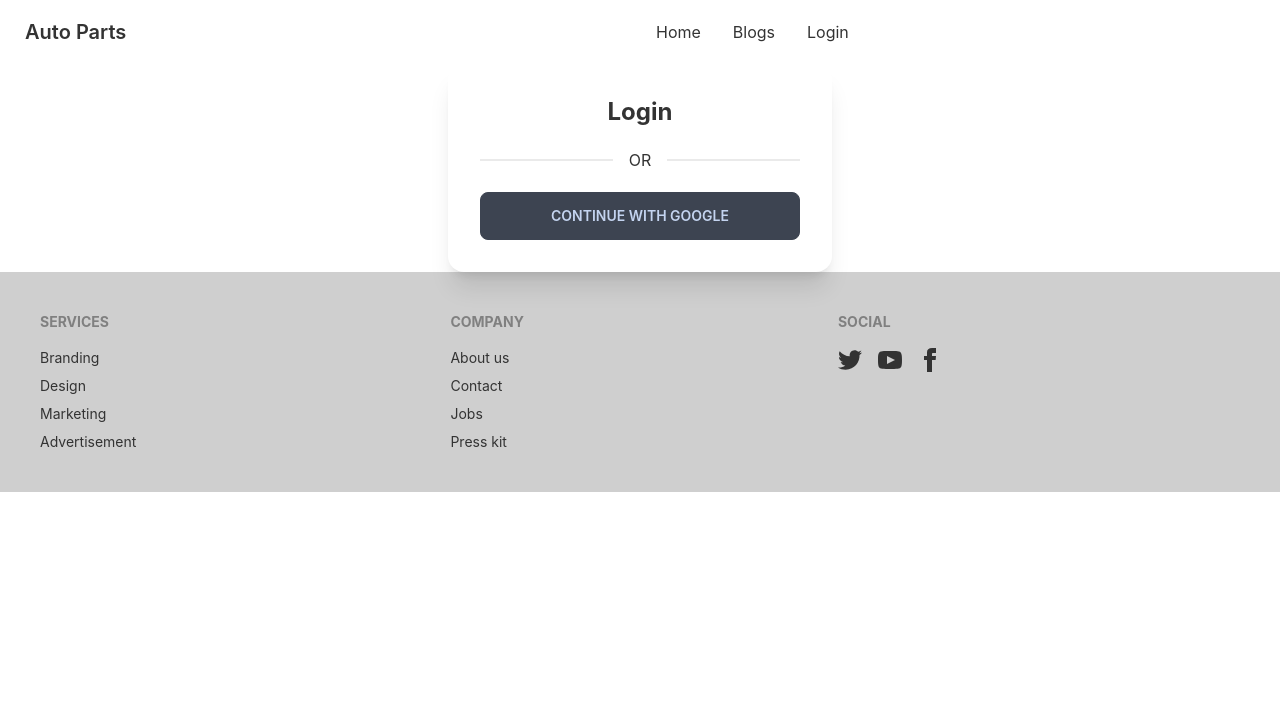
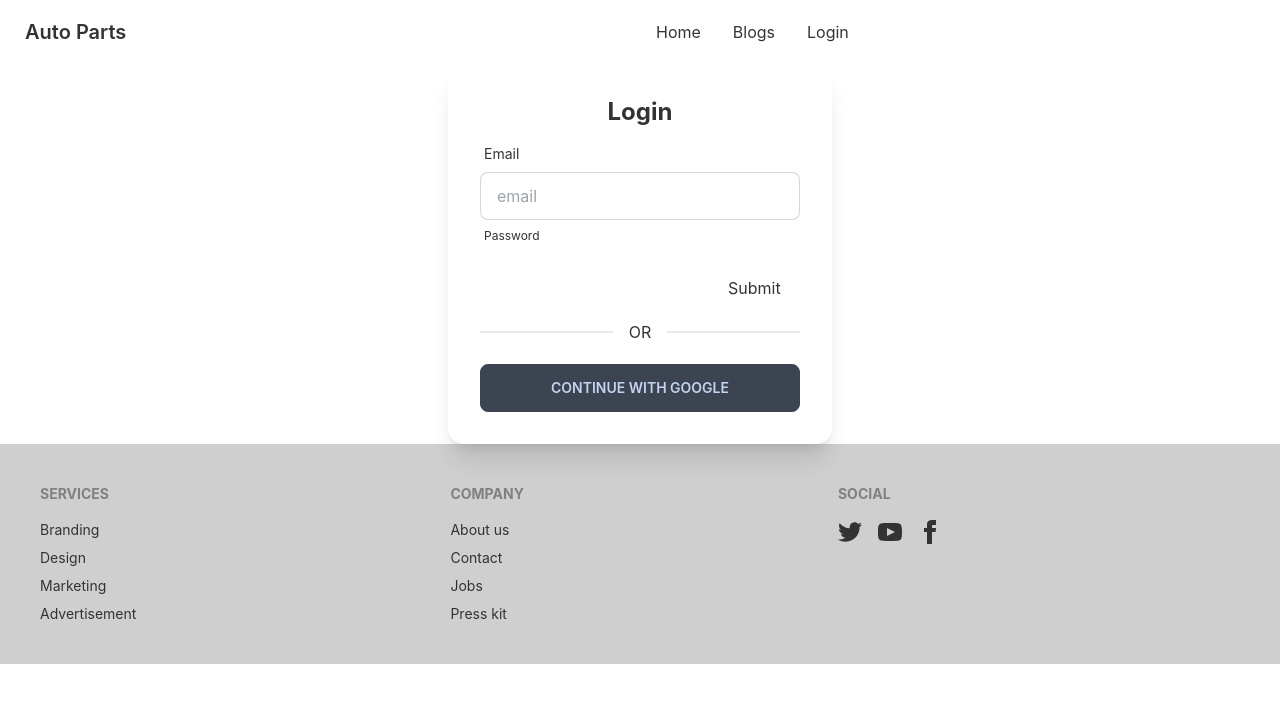
Before and after one commit to dev-nayandas/auto-parts-client, a React (Create React App) app: page /login in a window 1280 px wide. Shown: the top 702 px of the page. Built offline with nearby package versions, Linux system fonts and the light colour scheme; no server answers.

Commit message:
login form half done

```diff
--- a/src/Pages/Home/Login/Login.js
+++ b/src/Pages/Home/Login/Login.js
@@ -1,18 +1,51 @@
 import React from 'react';
 import { useSignInWithGoogle } from 'react-firebase-hooks/auth';
 import auth from '../../../firebase.init';
+import { useForm } from "react-hook-form";
 
 const Login = () => {
     const [signInWithGoogle, user, loading, error] = useSignInWithGoogle(auth);
-    if(user){
-        console.log(user)
+    const { register, formState: { errors }, handleSubmit } = useForm();
+    if (user) {
+        console.log(user);
     }
+
+    const onSubmit = data => console.log(data);
     return (
         <div className='flex  justify-center items-cneter'>
             <div class="card w-96 bg-base-100 shadow-xl">
                 <div class="card-body">
                     <h2 class="text-center text-2xl font-bold">Login</h2>
 
+                    <form onSubmit={handleSubmit(onSubmit)}>
+
+                        <div class="form-control w-full max-w-xs">
+                            <label class="label">
+                                <span class="label-text">Email</span>
+
+                            </label>
+                            <input type="email" placeholder="email" class="input input-bordered w-full max-w-xs"
+                            {...register("email", {
+                                pattern: {
+                                  value: /[A-Za-z]{3}/,
+                                  message: 'error message' // JS only: <p>error message</p> TS only support string
+                                }
+                              })}
+                            />
+                            <label class="label">
+                                <span class="label-text-alt">Password</span>
+
+                            </label>
+                        </div>
+
+                        <input {...register("firstName", { required: true })} />
+                        {errors.firstName?.type === 'required' && "First name is required"}
+
+                        <input {...register("lastName", { required: true })} />
+                        {errors.lastName && "Last name is required"}
+
+                        <input type="submit" />
+                    </form>
                     <div class="divider">OR</div>
                     <button onClick={() => signInWithGoogle()} class="btn">Continue With Google</button>
 
```
